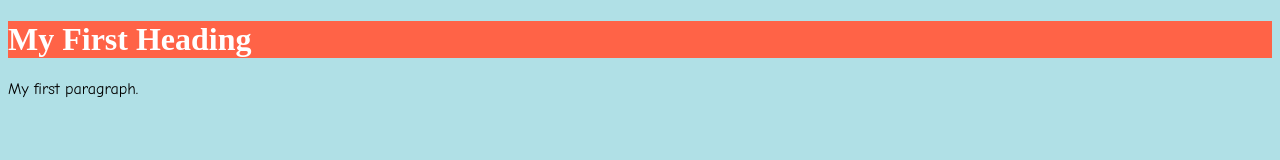
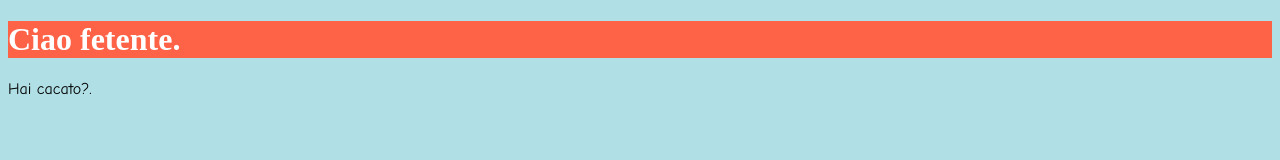
Before and after one commit to sklangofunk406/sklangofunk406.github.io, a plain HTML site: page index.html in a window 1280 px wide. Drawn offline with Linux system fonts and the light colour scheme.

Commit message:
Update index.html

```diff
--- a/index.html
+++ b/index.html
@@ -2,9 +2,9 @@
 <html>
 <body style="background-color:powderblue;">
 
-<h1 style="background-color:tomato;color:white;">My First Heading</h1>
+<h1 style="background-color:tomato;color:white;">Ciao fetente.</h1>
 
-<p style="font-family:comic sans MS;"> My first paragraph.</p>
+<p style="font-family:comic sans MS;"> Hai cacato?.</p>
 
 </body>
 </html>
```
